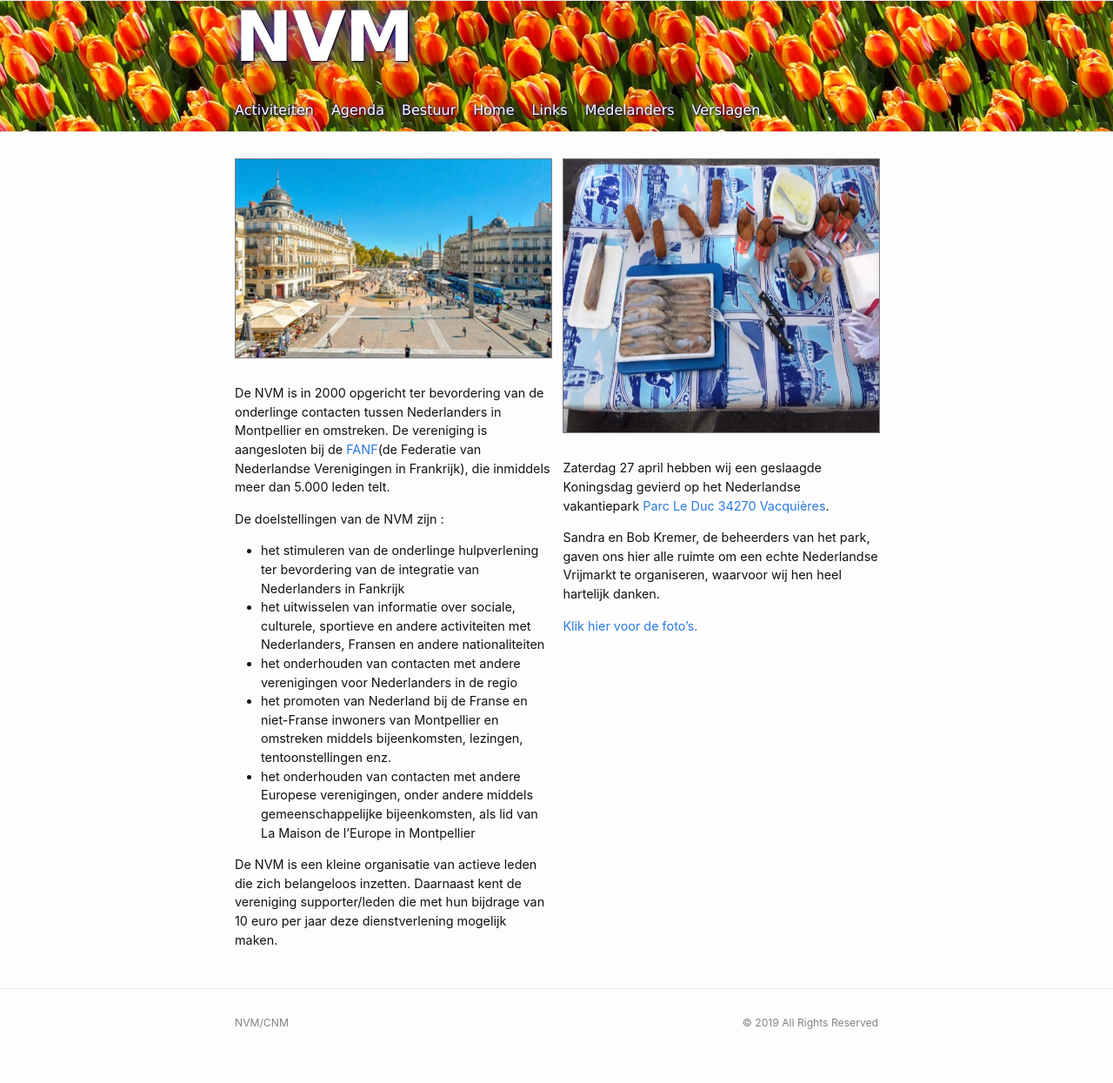
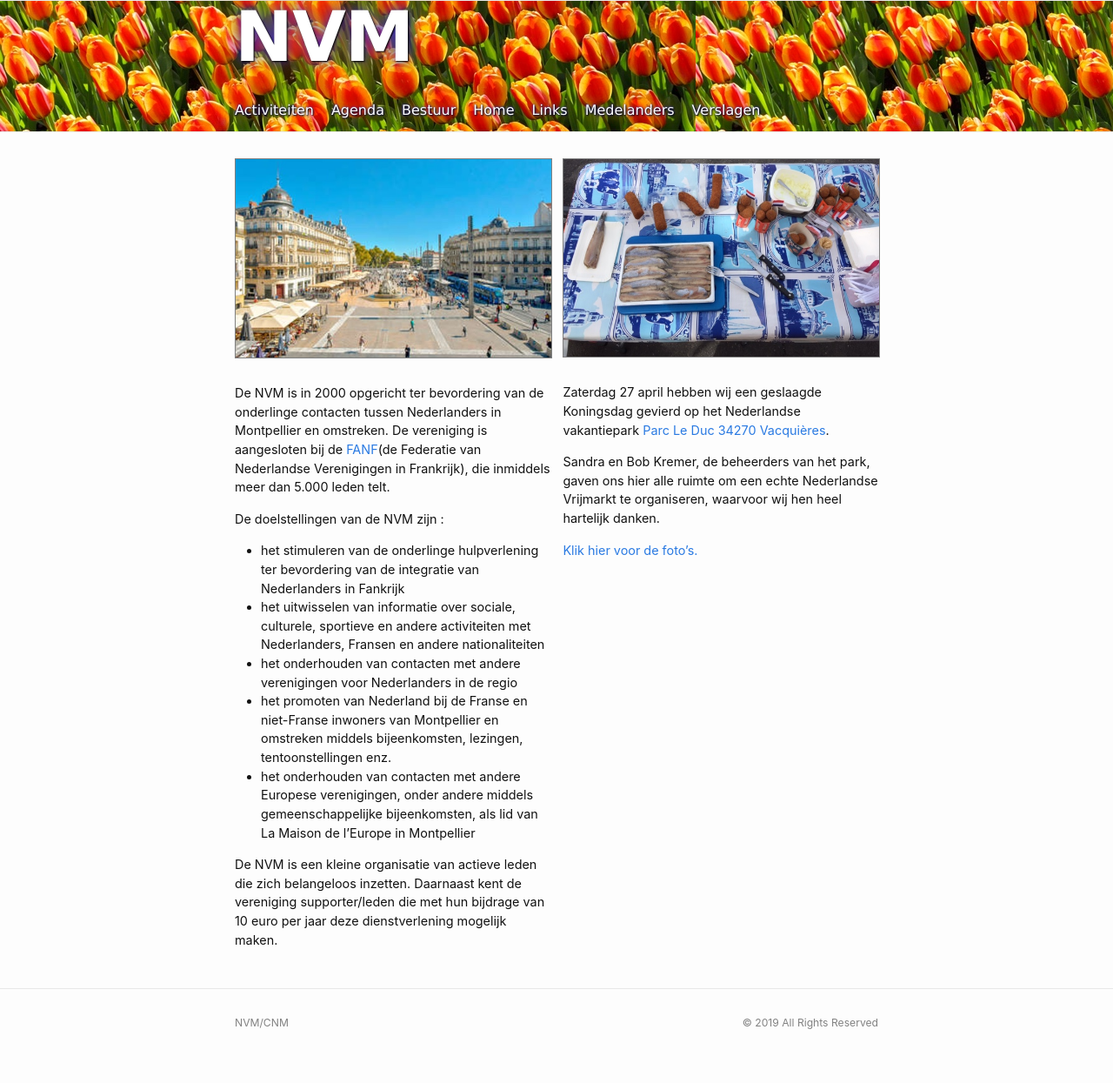
Before and after one commit to nederland34-fr/nederland34-fr.github.io, a Jekyll site: the page built from index.md, in a window 1280 px wide. Shown: the whole page at 87% size. Built offline with Jekyll 4.4.1, drawn with Linux system fonts in a browser that asks for light colours.

Commit message:
Update index.md

```diff
--- a/index.md
+++ b/index.md
@@ -25,7 +25,7 @@ De NVM is een kleine organisatie van actieve leden die zich belangeloos inzetten
 </div>
 <div class="col2">
 
-<img src="https://www.nederland34.fr/assets/images/2019-Koningsdag/IMG_7468.jpg" width="100%" height="314">
+<img src="https://www.nederland34.fr/assets/images/2019-Koningsdag/IMG_7468.jpg" width="100%" height="227">
 
 Zaterdag 27 april hebben wij een geslaagde Koningsdag gevierd op het Nederlandse vakantiepark [Parc Le Duc 34270 Vacquières](http://www.parcleduc.nl).
 
```
